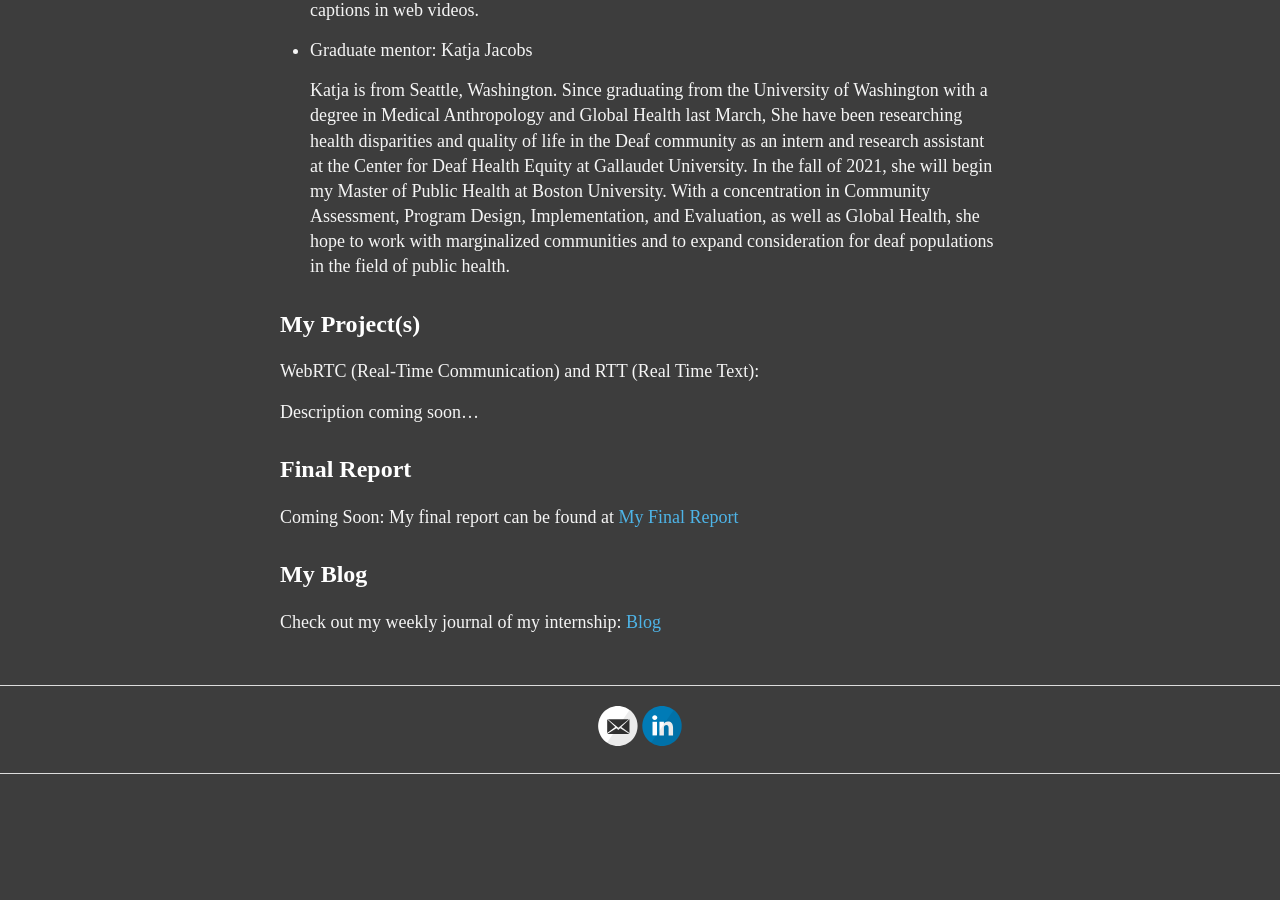
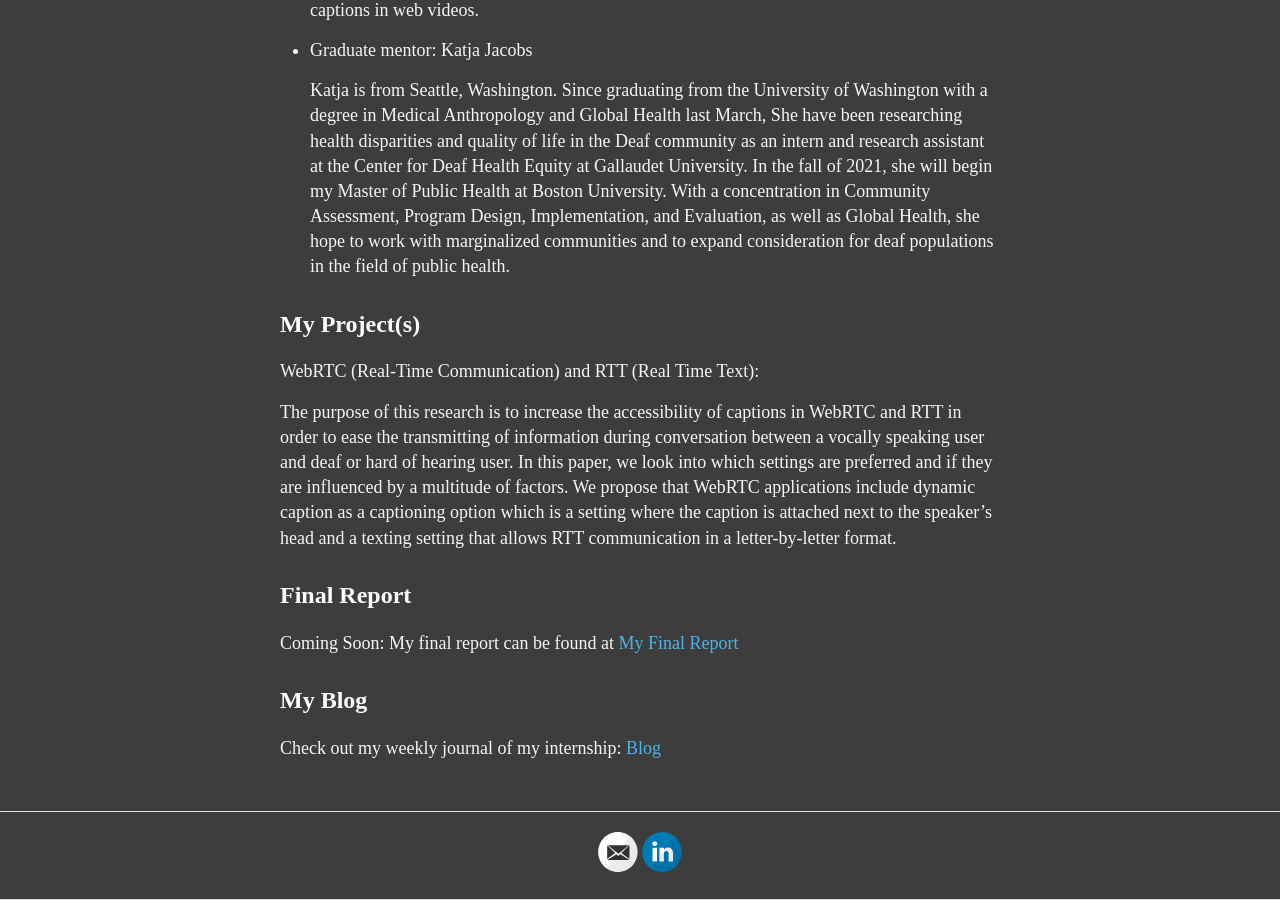
Before and after one commit to moohy2005/moohy2005.github.io, a Jekyll site: the page built from index.md, in a window 1280 px wide and 900 px high, scrolled down 1737 px. Built offline with Jekyll 4.4.1, drawn with Linux system fonts in a browser that asks for light colours; before the commit the page ends 2511 px from its top, so only the background shows below that.

Commit message:
abstract updated

```diff
--- a/index.md
+++ b/index.md
@@ -47,7 +47,7 @@ title: Summer 2021 DREU Project Site
 
 WebRTC (Real-Time Communication) and RTT (Real Time Text):
 
-Description coming soon...
+The purpose of this research is to increase the accessibility of captions in WebRTC and RTT in order to ease the transmitting of information during conversation between a vocally speaking user and deaf or hard of hearing user. In this paper, we look into which settings are preferred and if they are influenced by a multitude of factors. We propose that WebRTC applications include dynamic caption as a captioning option which is a setting where the caption is attached next to the speaker's head and a texting setting that allows RTT communication in a letter-by-letter format.
 
 ## Final Report
 
```
